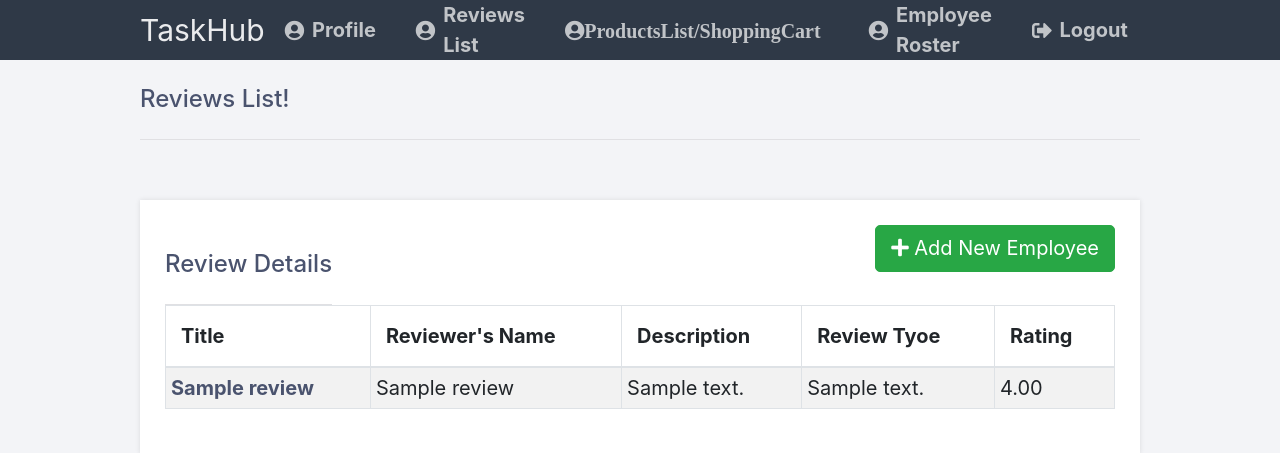
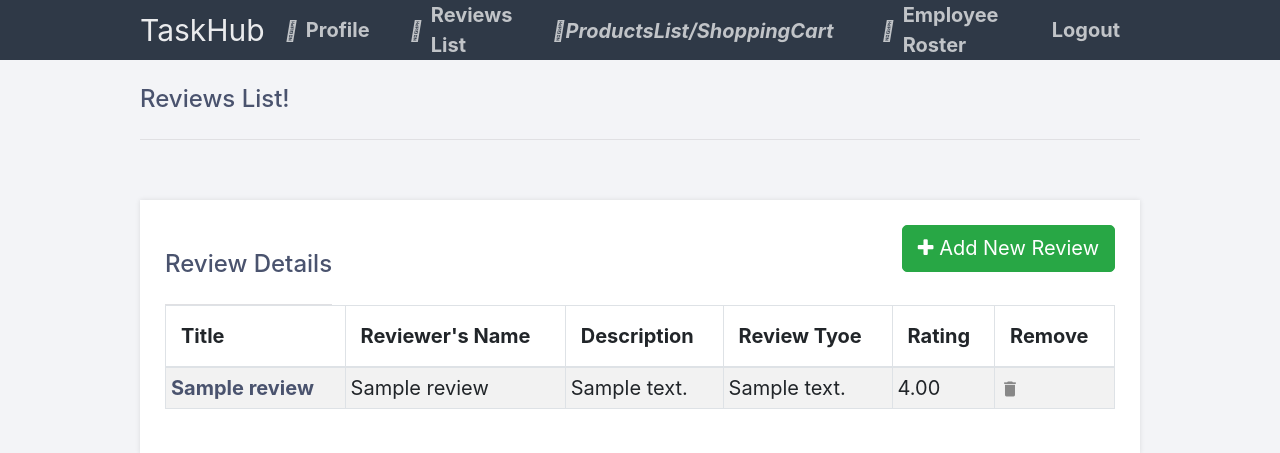
Before and after one commit to Jual6332/GameSpotFinalProject, a PHP site: page /reviewsList.php in a window 1280 px wide. Shown: the top 453 px of the page. Run offline with PHP 8.4, Linux system fonts and the light colour scheme; tables that the repository leaves empty hold one stand-in row (values such as "Sample post"); data that the repository does not hold is empty.

Commit message:
Removed unneccessary stylesheet and updated site button

```diff
--- a/reviewsList.php
+++ b/reviewsList.php
@@ -9,7 +9,7 @@
         <script src="https://code.jquery.com/jquery-3.5.1.min.js"></script>
         <script src="https://cdn.jsdelivr.net/npm/popper.js@1.16.1/dist/umd/popper.min.js"></script>
         <script src="https://stackpath.bootstrapcdn.com/bootstrap/4.5.2/js/bootstrap.min.js"></script>
-		<link rel="stylesheet" href="https://use.fontawesome.com/releases/v5.7.1/css/all.css">
+		<!--<link rel="stylesheet" href="https://use.fontawesome.com/releases/v5.7.1/css/all.css">-->
         <style>
             .wrapper{
                 width: 600px;
@@ -46,7 +46,7 @@
         <h2>Reviews List!</h2>
         <div class="mt-5 mb-3 clearfix">
             <h2 class="pull-left">Review Details</h2>
-            <a href="create.php" class="btn btn-success pull-right"><i class="fa fa-plus"></i> Add New Employee</a>
+            <a href="create.php" class="btn btn-success pull-right"><i class="fa fa-plus"></i> Add New Review</a>
 
         <?php
         $i=0;
@@ -59,6 +59,7 @@
         echo "<th>Description</th>";
         echo "<th>Review Tyoe</th>";
         echo "<th>Rating</th>";
+        echo "<th>Remove</th>";
         echo "</tr>";
         echo "</thead>";
         echo "<tbody>";
@@ -72,6 +73,11 @@
         <td><?php echo $row["description"]; ?></td>
         <td><?php echo $row["reviewType"]; ?></td>
         <td><?php echo $row["rating"]; ?></td>
+        <td>
+            <a href="deleteProductFromShoppingCart.php?delete=<?php echo $row["name"]?>" class="btnRemoveAction">
+                <img src="product-images/icon-delete.png" alt="Remove Item"/>
+            </a>
+        </td>
         </tr>
         <?php
         $i++;
```
